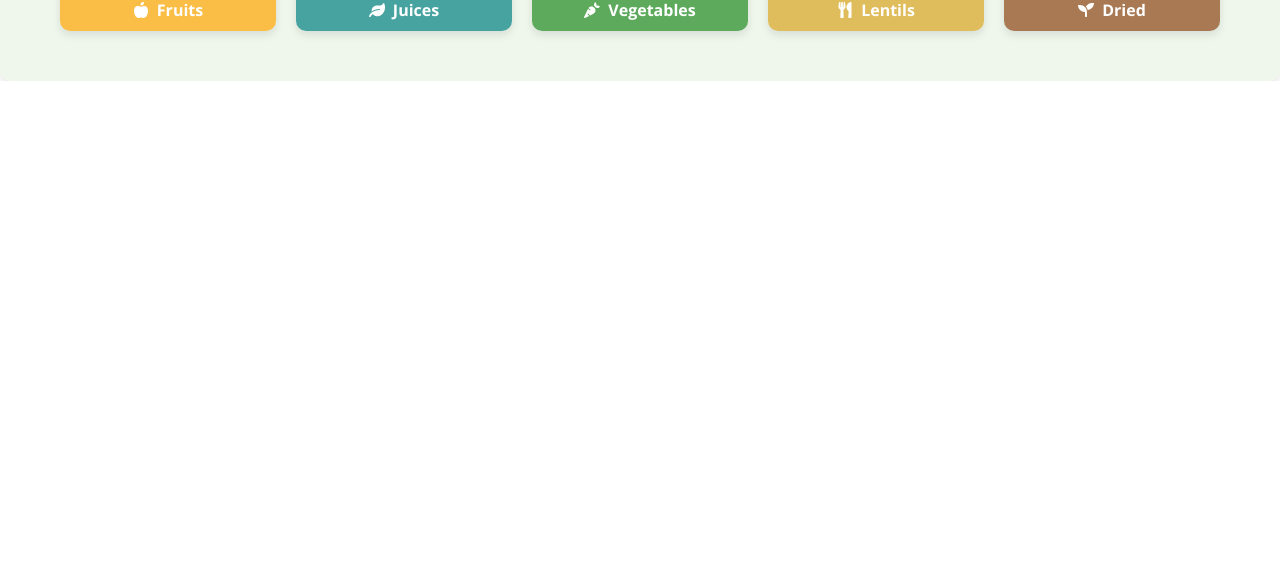
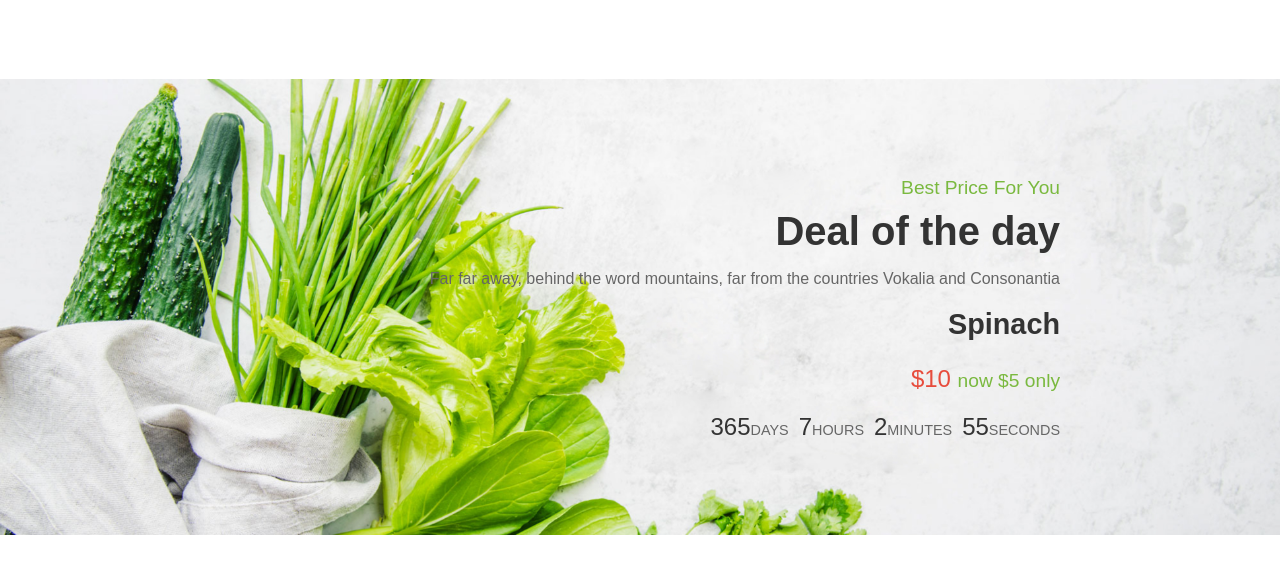
Before and after one commit to thummasreddy/red_green_front_end, a React (Create React App) app: page / in a window 1280 px wide. Shown: the part 1363-1936 px from the top of the page. Before the commit the page ends 1444 px from the top, so only its background shows below. Built offline with nearby package versions, Linux system fonts and the light colour scheme.

Commit message:
Working on the Deal of the day Timer and CSS

```diff
--- a/src/Components/Home/Home.css
+++ b/src/Components/Home/Home.css
@@ -354,3 +354,102 @@
 .produce-item.lentils:hover .produce-label {
   background-color: rgba(184, 134, 11, 0.9); /* Darker golden on hover */
 }
+
+/* Home.css */
+
+/* General Styles */
+body {
+  font-family: 'Arial', sans-serif;
+  margin: 0;
+  padding: 0;
+  box-sizing: border-box;
+}
+
+h1, h2, h3, h4, h5, h6 {
+  margin: 0;
+  padding: 0;
+}
+
+/* Deal of the Day Styles */
+.deal-container {
+  position: relative;
+  display: flex;
+  align-items: center;
+  justify-content: center;
+  height: 100vh;
+  overflow: hidden;
+}
+
+.deal-image img {
+  width: 100%;
+  height: 100%;
+  object-fit: cover;
+}
+
+.deal-content {
+  position: absolute;
+  right: 0;
+  top: 50%;
+  margin-right: 200px;
+  transform: translateY(-50%);
+
+  padding: 20px;
+  max-width: 50%;
+  text-align: right;
+
+}
+
+.deal-subtitle {
+  font-size: 1.2rem;
+  color: #7ab93f;
+  margin-bottom: 10px;
+}
+
+.deal-title {
+  font-size: 2.5rem;
+  color: #333;
+  margin: 10px 0;
+}
+
+.deal-description {
+  font-size: 1rem;
+  color: #666;
+  margin-bottom: 20px;
+}
+
+.deal-product {
+  font-size: 1.8rem;
+  color: #333;
+  margin-bottom: 10px;
+}
+
+.deal-price {
+  font-size: 1.5rem;
+  color: #e74c3c;
+  margin-bottom: 20px;
+}
+
+.deal-discount {
+  font-size: 1.2rem;
+  color: #7ab93f;
+}
+
+.deal-timer {
+  display: flex;
+  justify-content: flex-end;
+}
+
+.deal-timer-unit {
+  margin-left: 10px;
+  text-align: center;
+}
+
+.deal-timer-value {
+  font-size: 1.5rem;
+  color: #333;
+}
+
+.deal-timer-label {
+  font-size: 0.9rem;
+  color: #666;
+}
--- a/src/Components/Home/Home.js
+++ b/src/Components/Home/Home.js
@@ -1,4 +1,4 @@
-import React from 'react';
+import React, { useEffect, useState } from 'react';
 import { FaTruck, FaLeaf, FaMedal, FaHeadset, FaAppleAlt, FaCarrot, FaSeedling, FaUtensils } from 'react-icons/fa';
 import './Home.css'; // Import the CSS file
 import landingPageImage from '../Assets/Landing_Page.png'; // Import the image
@@ -8,8 +8,47 @@ import juicesImg from '../Assets/juices.jpg';
 import driedImg from '../Assets/dried-fruits.jpg';
 import vegetablesImg from '../Assets/vegetables.jpg';
 import lentilsImg from '../Assets/Lentils.jpg'; // Import the Lentils image
+import dealimage from '../Assets/dealimage.jpg'; // Import the deal image
 
 const Home = () => {
+  const [timeLeft, setTimeLeft] = useState({
+    days: 365,
+    hours: 7,
+    minutes: 3,
+    seconds: 0,
+  });
+
+  useEffect(() => {
+    const timer = setInterval(() => {
+      setTimeLeft(prevTime => {
+        const newTime = { ...prevTime };
+
+        if (newTime.seconds > 0) {
+          newTime.seconds--;
+        } else {
+          newTime.seconds = 59;
+          if (newTime.minutes > 0) {
+            newTime.minutes--;
+          } else {
+            newTime.minutes = 59;
+            if (newTime.hours > 0) {
+              newTime.hours--;
+            } else {
+              newTime.hours = 23;
+              if (newTime.days > 0) {
+                newTime.days--;
+              }
+            }
+          }
+        }
+
+        return newTime;
+      });
+    }, 1000);
+
+    return () => clearInterval(timer);
+  }, []);
+
   return (
     <div>
       <div className='home-container'>
@@ -53,7 +92,6 @@ const Home = () => {
         <div className="produce-header">
           <h2 className="produce-title">Healthy Harvest</h2>
           <p className="produce-subtitle">Protect the health of every home</p>
-
         </div>
         <div className="produce-grid">
           <div className="produce-item fruits">
@@ -93,6 +131,37 @@ const Home = () => {
           </div>
         </div>
       </div>
+
+      <div className="deal-container">
+        <div className="deal-image">
+          <img src={dealimage} alt="Fresh Vegetables" />
+        </div>
+        <div className="deal-content">
+          <span className="deal-subtitle">Best Price For You</span>
+          <h1 className="deal-title">Deal of the day</h1>
+          <p className="deal-description">Far far away, behind the word mountains, far from the countries Vokalia and Consonantia</p>
+          <h2 className="deal-product">Spinach</h2>
+          <p className="deal-price">$10 <span className="deal-discount">now $5 only</span></p>
+          <div className="deal-timer">
+            <div className="deal-timer-unit">
+              <span id="days" className="deal-timer-value">{timeLeft.days}</span>
+              <span className="deal-timer-label">DAYS</span>
+            </div>
+            <div className="deal-timer-unit">
+              <span id="hours" className="deal-timer-value">{timeLeft.hours}</span>
+              <span className="deal-timer-label">HOURS</span>
+            </div>
+            <div className="deal-timer-unit">
+              <span id="minutes" className="deal-timer-value">{timeLeft.minutes}</span>
+              <span className="deal-timer-label">MINUTES</span>
+            </div>
+            <div className="deal-timer-unit">
+              <span id="seconds" className="deal-timer-value">{timeLeft.seconds}</span>
+              <span className="deal-timer-label">SECONDS</span>
+            </div>
+          </div>
+        </div>
+      </div>
     </div>
   );
 }
```
Also changed, not shown: src/Components/Assets/dealimage.jpg (added). Lines whose indentation alone changed are shown as unchanged.
